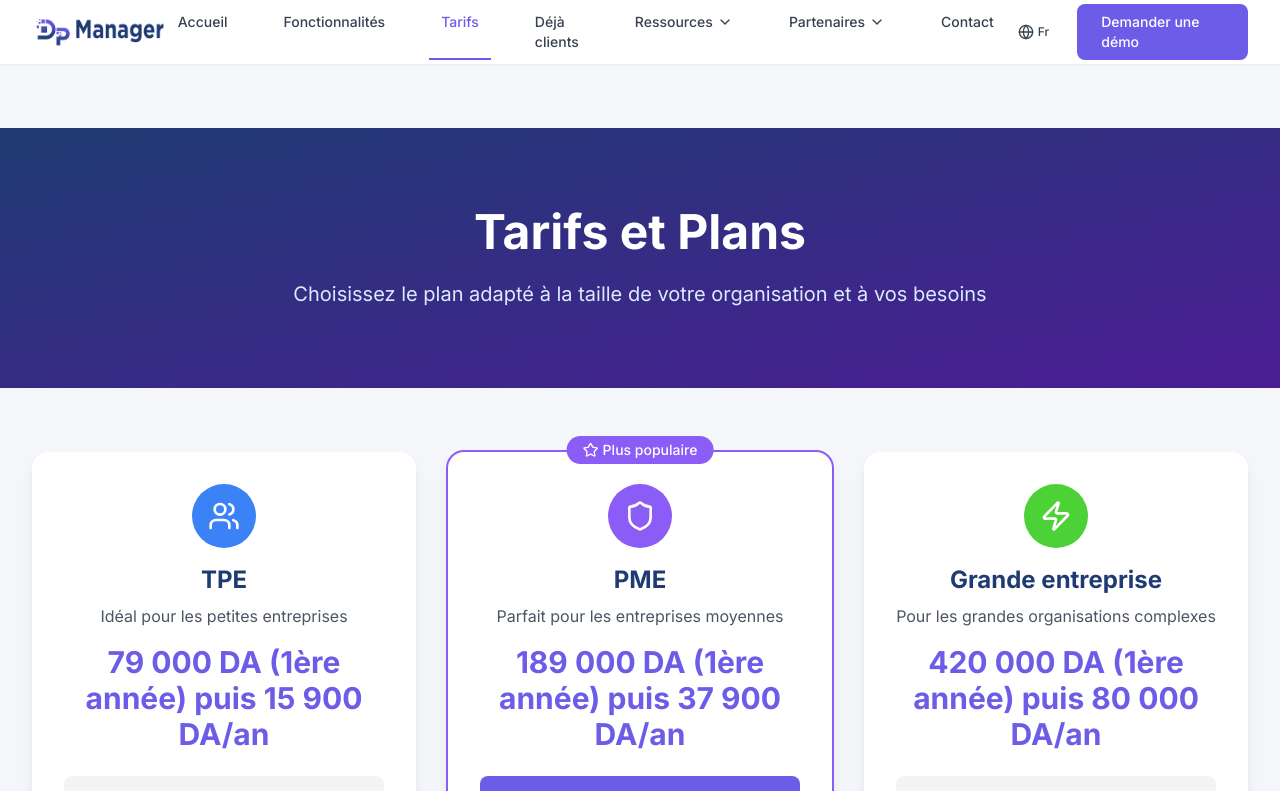
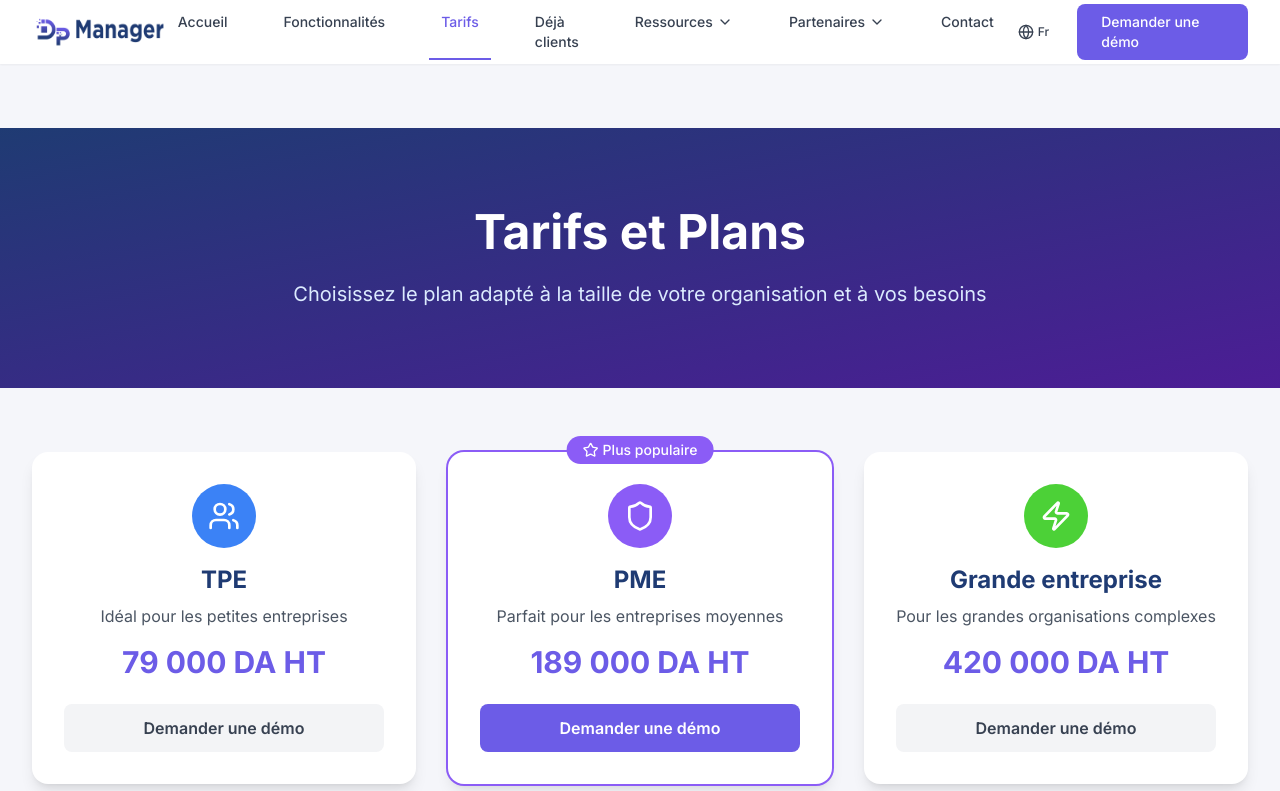
Before and after one commit to ChemseddineNov/DPManager_website, a React (Vite) app: page /pricing in a window 1280 px wide. Shown: the top 791 px of the page. Built offline with nearby package versions, Linux system fonts and the light colour scheme.

Commit message:
Modifier l'affichage des prix sur deux lignes

```diff
--- a/src/pages/PricingPage.tsx
+++ b/src/pages/PricingPage.tsx
@@ -145,7 +145,8 @@ const PricingPage = () => {
     {
       name: 'TPE',
       nameAr: 'مؤسسة صغيرة جداً',
-      price: isRTL ? '800 دج (السنة الأولى) ثم 15,900 دج/سنة' : '79 000 DA (1ère année) puis 15 900 DA/an',
+      price: isRTL ? '79 000 دج ش.ض' : '79 000 DA HT',
+      priceDetail: isRTL ? '(السنة الأولى) ثم 15 900 دج/سنة' : '(1ère année) puis 15 900 DA/an',
       description: isRTL ? 'مثالي للشركات الصغيرة' : 'Idéal pour les petites entreprises',
       icon: Users,
       color: 'bg-blue-500',
@@ -154,7 +155,8 @@ const PricingPage = () => {
     {
       name: 'PME',
       nameAr: 'مؤسسة متوسطة',
-      price: isRTL ? '189,000 دج (السنة الأولى) ثم 37,900 دج/سنة' : '189 000 DA (1ère année) puis 37 900 DA/an',
+      price: isRTL ? '189 000 دج ش.ض' : '189 000 DA HT',
+      priceDetail: isRTL ? '(السنة الأولى) ثم 37 900 دج/سنة' : '(1ère année) puis 37 900 DA/an',
       description: isRTL ? 'الأنسب للشركات المتوسطة' : 'Parfait pour les entreprises moyennes',
       icon: Shield,
       color: 'bg-violet-500',
@@ -163,7 +165,8 @@ const PricingPage = () => {
     {
       name: isRTL ? 'مؤسسة كبيرة' : 'Grande entreprise',
       nameAr: 'مؤسسة كبيرة',
-      price: isRTL ? '420,000 دج (السنة الأولى) ثم 80,000 دج/سنة' : '420 000 DA (1ère année) puis 80 000 DA/an',
+      price: isRTL ? '420 000 دج ش.ض' : '420 000 DA HT',
+      priceDetail: isRTL ? '(السنة الأولى) ثم 80 000 دج/سنة' : '(1ère année) puis 80 000 DA/an',
       description: isRTL ? 'للمؤسسات الكبيرة والمعقدة' : 'Pour les grandes organisations complexes',
       icon: Zap,
       color: 'bg-green-500',
```
